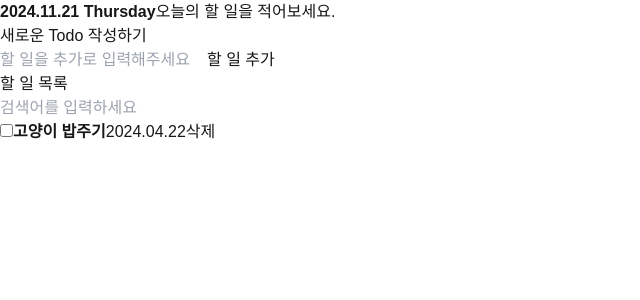
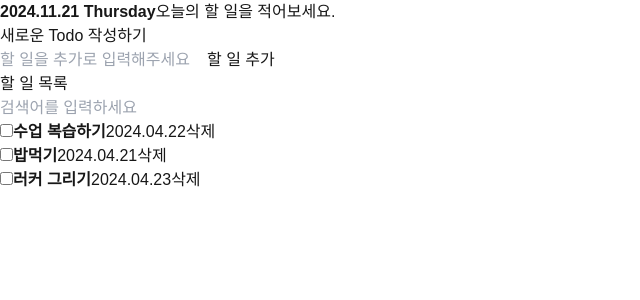
Before and after one commit to lse-7660/todolist-react, a Next.js app: page / in a window 1280 px wide. Shown: the top 300 px of the page, without its empty margins (0-640 px from the left). Built offline with nearby package versions, Linux system fonts and the light colour scheme.

Commit message:
목업데이터 전달

```diff
--- a/src/components/Todo.jsx
+++ b/src/components/Todo.jsx
@@ -1,35 +1,17 @@
-import React from 'react';
+'use client';
+import React, { useState } from 'react';
 import TodoHd from './TodoHd';
 import TodoEditor from './TodoEditor';
 import TodoList from './TodoList';
-
-const mockupTodoData = [
-    {
-        id: 1,
-        isDone: false,
-        task: '수업 복습하기',
-        createdDate: new Date().getTime(),
-    },
-    {
-        id: 2,
-        isDone: false,
-        task: '밥먹기',
-        createdDate: new Date().getTime(),
-    },
-    {
-        id: 3,
-        isDone: false,
-        task: '러커 그리기',
-        createdDate: new Date().getTime(),
-    },
-];
+import { mockupTodoData } from '@/data/todoData';
 
 const Todo = () => {
+    const [todos, setTodos] = useState(mockupTodoData);
     return (
         <div>
             <TodoHd />
             <TodoEditor />
-            <TodoList />
+            <TodoList mockupTodoData={todos} />
         </div>
     );
 };
--- a/src/components/TodoItem.jsx
+++ b/src/components/TodoItem.jsx
@@ -0,0 +1,14 @@
+import React from 'react';
+
+const TodoItem = ({ task, isDone, createdDate }) => {
+    return (
+        <li>
+            <input type="checkbox" checked={isDone} />
+            <strong>{task}</strong>
+            <span>{createdDate}</span>
+            <button>삭제</button>
+        </li>
+    );
+};
+
+export default TodoItem;
--- a/src/components/TodoList.jsx
+++ b/src/components/TodoList.jsx
@@ -1,17 +1,12 @@
 import React from 'react';
+import TodoItem from './TodoItem';
 
-const TodoList = () => {
+const TodoList = ({ mockupTodoData }) => {
     return (
         <div>
             <h2>할 일 목록</h2>
             <input type="text" placeholder="검색어를 입력하세요" />
-            <div>
-                {/* -------------todo item------------- */}
-                <input type="checkbox" />
-                <strong>고양이 밥주기</strong>
-                <span>2024.04.22</span>
-                <button>삭제</button>
-            </div>
+            <ul>{mockupTodoData.map((item) => (console.log(item), (<TodoItem key={item.id} {...item} />)))}</ul>
         </div>
     );
 };
--- /dev/null
+++ b/src/data/todoData.js
@@ -0,0 +1,20 @@
+export const mockupTodoData = [
+    {
+        id: 1,
+        isDone: false,
+        task: '수업 복습하기',
+        createdDate: '2024.04.22',
+    },
+    {
+        id: 2,
+        isDone: false,
+        task: '밥먹기',
+        createdDate: '2024.04.21',
+    },
+    {
+        id: 3,
+        isDone: false,
+        task: '러커 그리기',
+        createdDate: '2024.04.23',
+    },
+];
```
